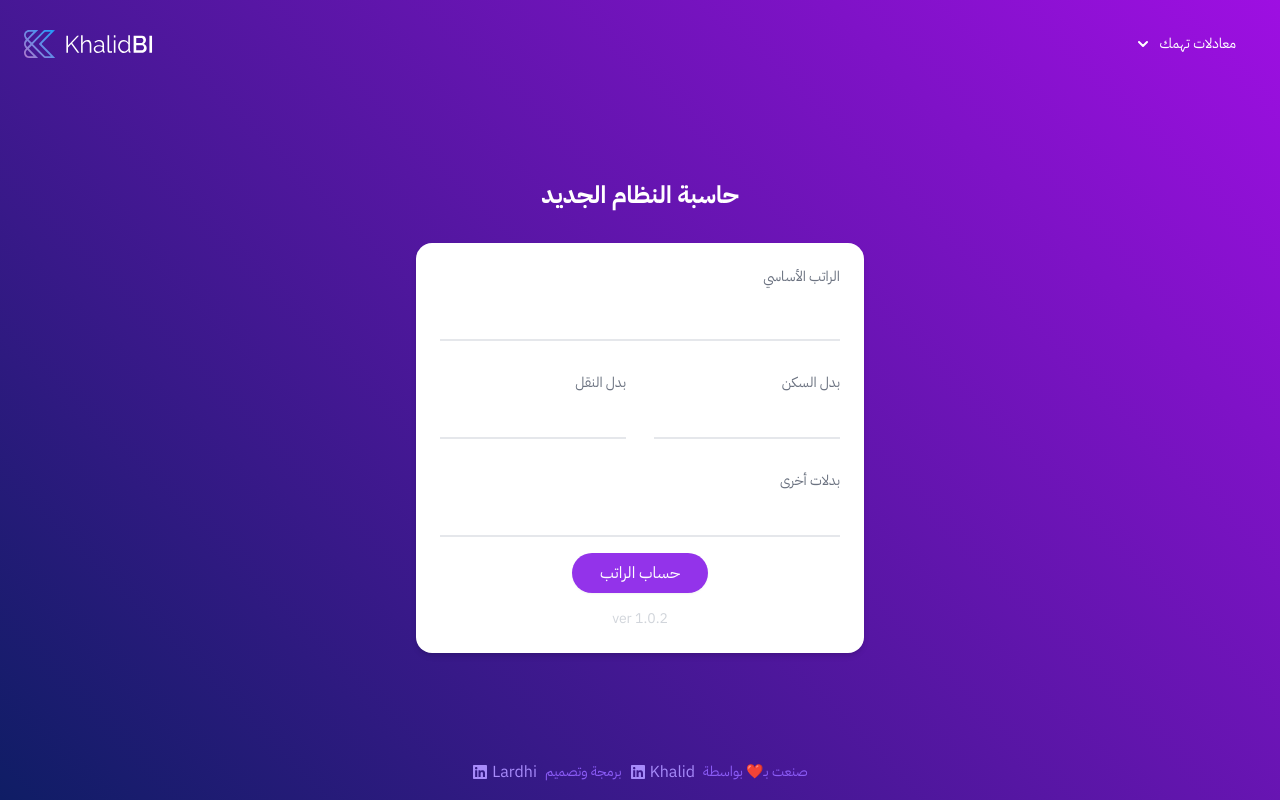
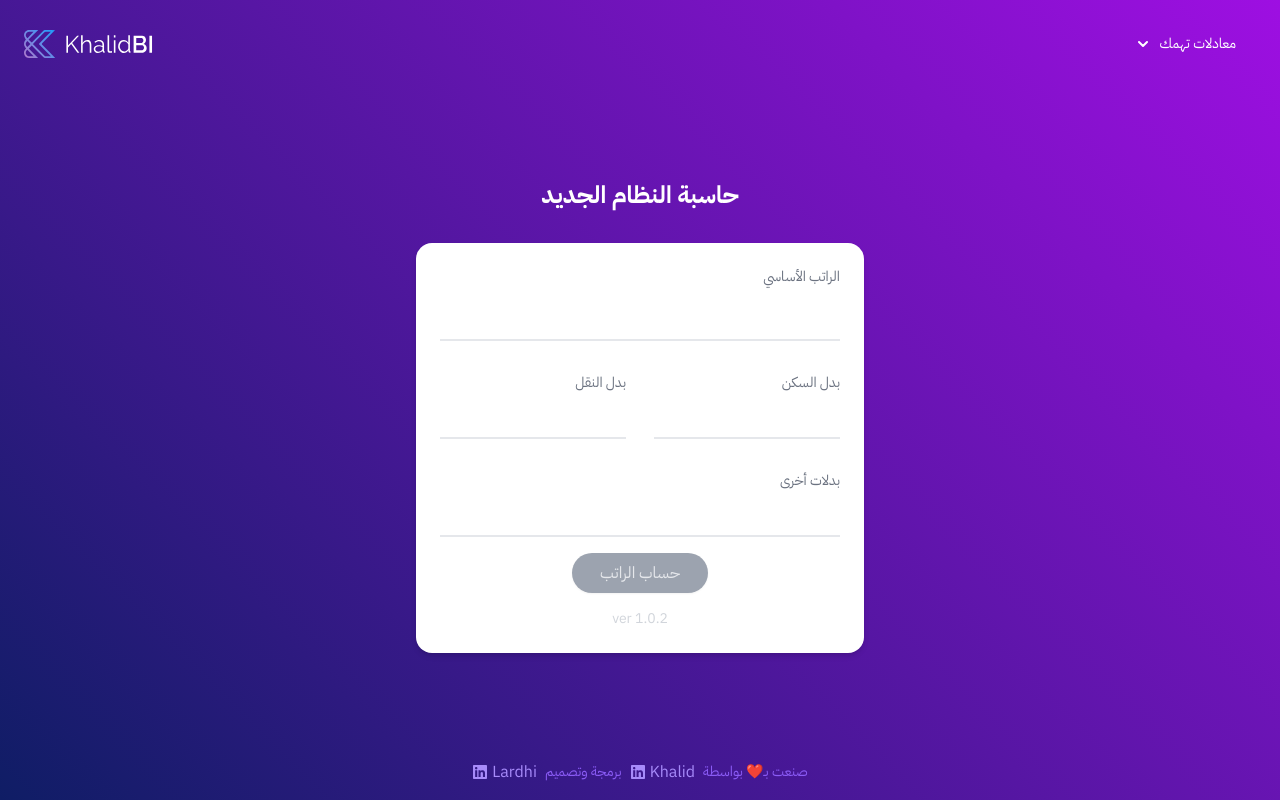
Before and after one commit to lardi/khalidBI, a Next.js app: page /tools/calc in a window 1280 px wide. Built offline with nearby package versions, Linux system fonts and the light colour scheme.

Commit message:
تفعيل حساب الراتب بعد إدخال حقل الراتب

```diff
--- a/components/SalaryCalculator.js
+++ b/components/SalaryCalculator.js
@@ -46,6 +46,10 @@ const SalaryCalculator = () => {
     setTimeout(() => {
       setIsModalOpen(false);
     }, 500); // Duration of the fade-out animation
+  };
+
+  const isCalculateButtonEnabled = () => {
+    return parseNumber(basicSalary) >= 1000;
   };
 
   return (
@@ -109,7 +113,8 @@ const SalaryCalculator = () => {
             <div className="input-group flex justify-center">
               <button
                 onClick={handleCalculate}
-                className="py-2 px-7 bg-purple-600 hover:bg-purple-700 text-white rounded-3xl shadow-sm focus:outline-none focus:ring-2 focus:ring-offset-2 focus:ring-indigo-500"
+                className={`py-2 px-7 rounded-3xl shadow-sm focus:outline-none focus:ring-2 focus:ring-offset-2 ${isCalculateButtonEnabled() ? 'bg-purple-600 hover:bg-purple-700 text-white' : 'bg-gray-400 text-gray-200 cursor-not-allowed'}`}
+                disabled={!isCalculateButtonEnabled()}
               >
                 حساب الراتب
               </button>
```
